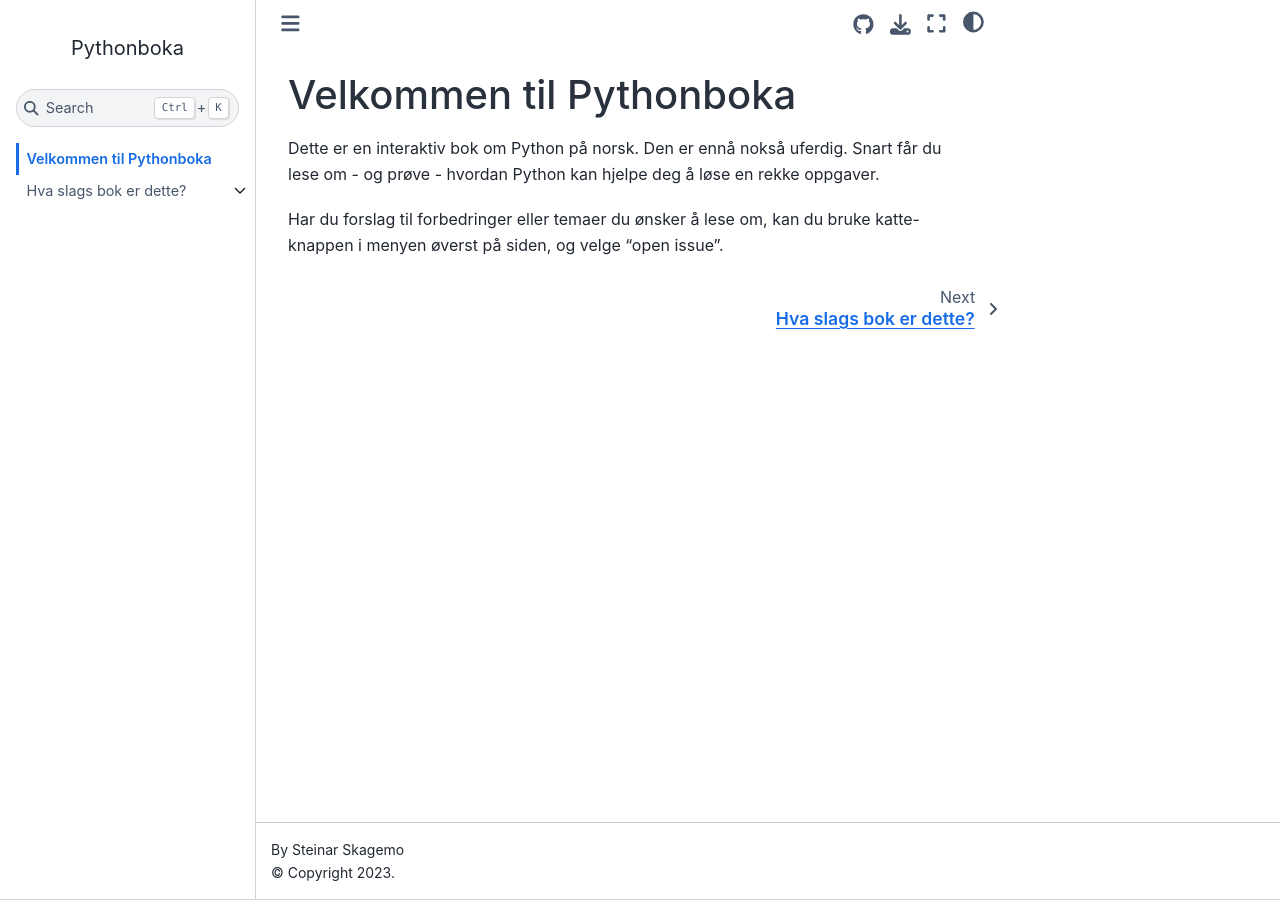
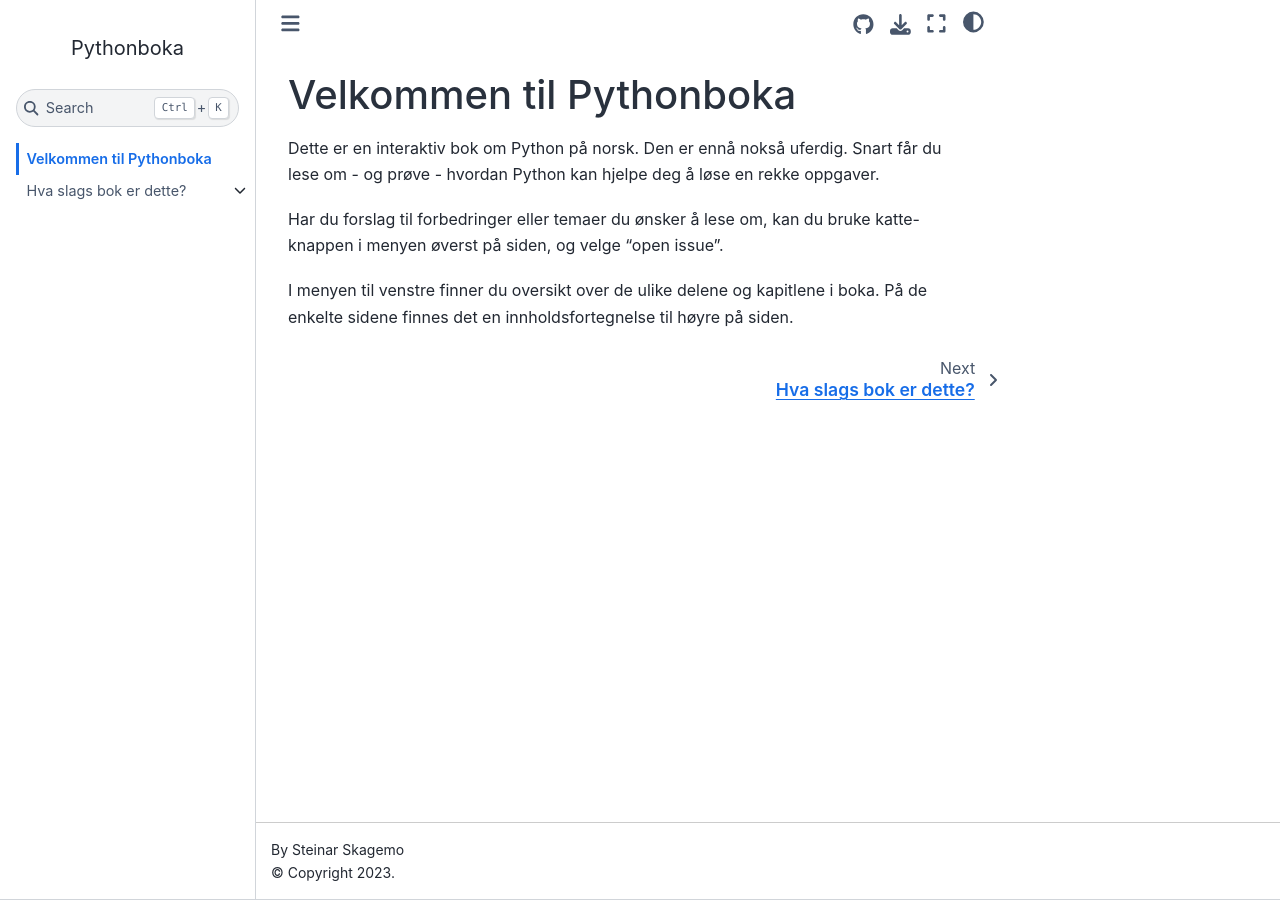
Before and after one commit to sskagemo/pythonboka, a Jupyter Book: the page built from intro.md, in a window 1280 px wide. Built offline with Jupyter Book 1.0.4 settings and Sphinx 7.4.7 and the Sphinx Book theme 1.1.4, drawn with Linux system fonts in a browser that asks for light colours.

```diff
--- a/_config.yml
+++ b/_config.yml
@@ -21,8 +21,8 @@ bibtex_bibfiles:
 
 # Information about where the book exists on the web
 repository:
-  url: https://github.com/sskagemo/pythonboka/  # Online location of your book
-  path_to_book:   # Optional path to your book, relative to the repository root
+  url: https://github.com/sskagemo/pythonboka  # Online location of your book
+  path_to_book: '' # Optional path to your book, relative to the repository root
   branch: gh-pages  # Which branch of the repository should be used when creating links (optional)
 
 # Add GitHub buttons to your book
@@ -33,6 +33,6 @@ html:
 
 # For mulighet til å kjøre kode. Se: https://jupyterbook.org/interactive/launchbuttons.html
 launch_buttons:
-  binderhub_url: "https://mybinder.org"  # The URL for your BinderHub (e.g., https://mybinder.org)
+  binderhub_url: https://mybinder.org  # The URL for your BinderHub (e.g., https://mybinder.org)
 #  notebook_interface: "jupyterlab"  # or "classic"
-  thebe                  : true
+  thebe: true
--- a/intro.md
+++ b/intro.md
@@ -4,3 +4,5 @@ Velkommen til Pythonboka
 Dette er en interaktiv bok om Python på norsk. Den er ennå nokså uferdig. Snart får du lese om - og prøve - hvordan Python kan hjelpe deg å løse en rekke oppgaver.
 
 Har du forslag til forbedringer eller temaer du ønsker å lese om, kan du bruke katte-knappen i menyen øverst på siden, og velge "open issue".
+
+I menyen til venstre finner du oversikt over de ulike delene og kapitlene i boka. På de enkelte sidene finnes det en innholdsfortegnelse til høyre på siden.
```
